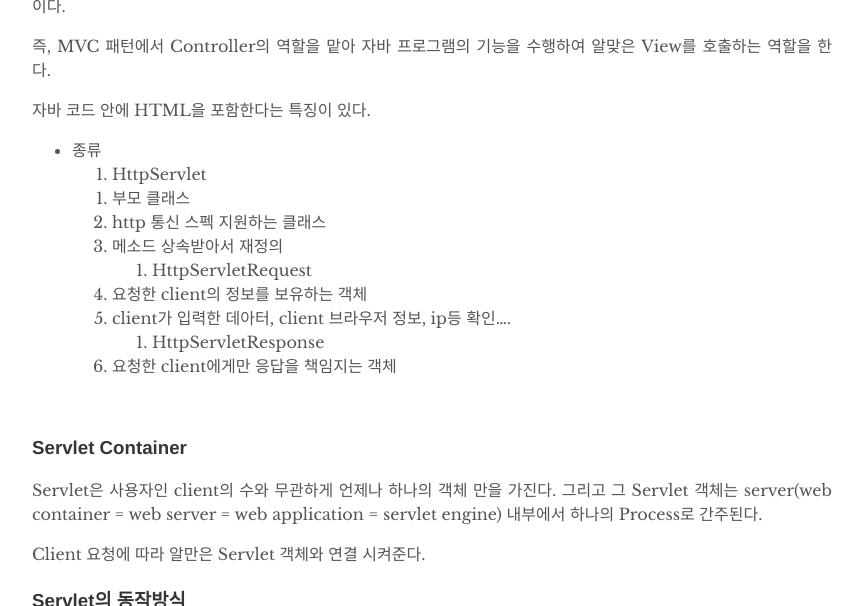
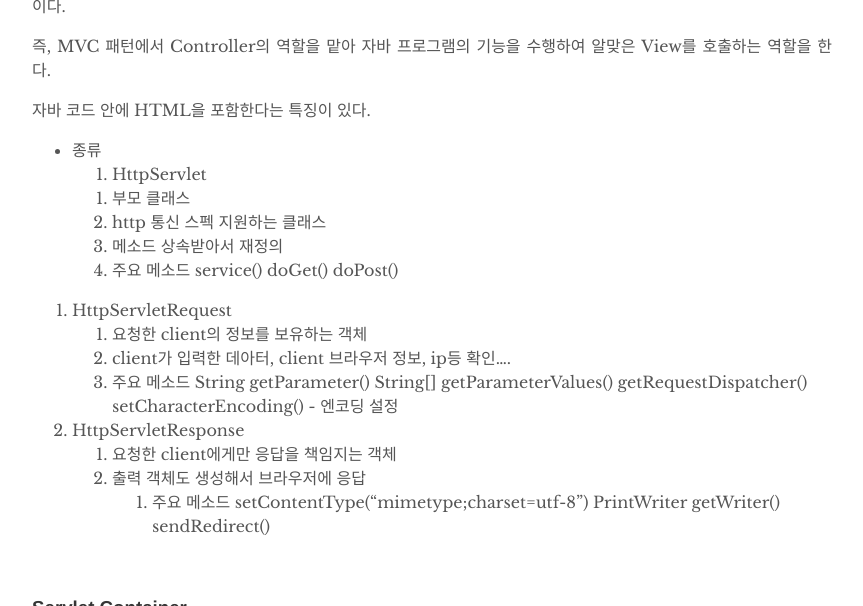
Before and after one commit to Ta-Ye/Ta-Ye.github.io, a Jekyll site: the page built from _posts/2020-12-15-JSP1.md, in a window 1280 px wide and 900 px high, scrolled down 1117 px, cut to the strip 0-606 px from the top of the window. Shown: the whole strip, without its empty margins (208-1071 px from the left). Built offline with Jekyll 4.4.1, drawn with Linux system fonts in a browser that asks for light colours.

Commit message:
add JSP2

```diff
--- a/_posts/2020-12-15-JSP1.md
+++ b/_posts/2020-12-15-JSP1.md
@@ -52,11 +52,25 @@ java 기반 : Servlet & JSP 스팩
     1. 부모 클래스
     2. http 통신 스펙 지원하는 클래스
     3. 메소드 상속받아서 재정의
+    4. 주요 메소드
+			service() doGet() doPost()
+
 2. HttpServletRequest
     1. 요청한 client의 정보를 보유하는 객체
     2. client가 입력한 데아터, client 브라우저 정보, ip등 확인....
+    3. 주요 메소드
+			String getParameter()
+			String[] getParameterValues()
+			getRequestDispatcher()
+			setCharacterEncoding() - 엔코딩 설정
+
 3. HttpServletResponse
     1. 요청한 client에게만 응답을 책임지는 객체
+    2. 출력 객체도 생성해서 브라우저에 응답
+		3. 주요 메소드
+			setContentType("mimetype;charset=utf-8")
+			PrintWriter getWriter()
+			sendRedirect()
 
 <br>
 
```
Also changed, not shown: _posts/2020-12-16-JSP2.md (added, +52 -0 lines), assets/img/404-southpark.jpg (deleted), assets/img/JSP1.png (added), assets/img/JSP2.png (added), assets/img/avatar-icon.png (deleted), assets/img/hello_world.jpeg (deleted), assets/img/path.jpg (deleted), assets/img/thumb.png (deleted).
